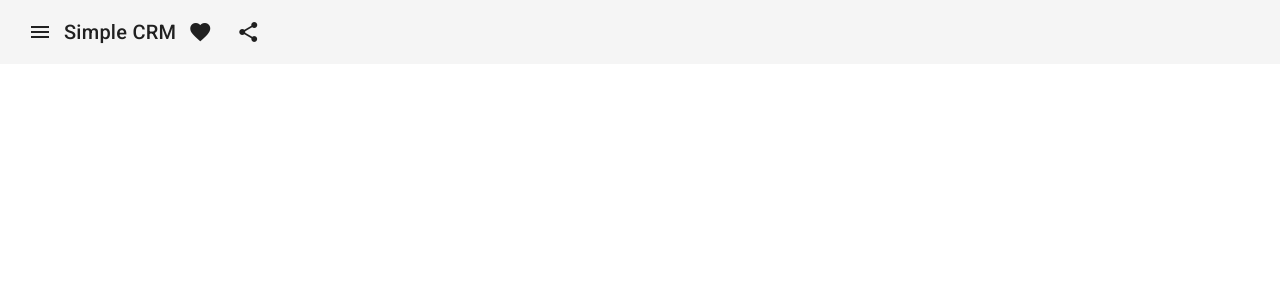
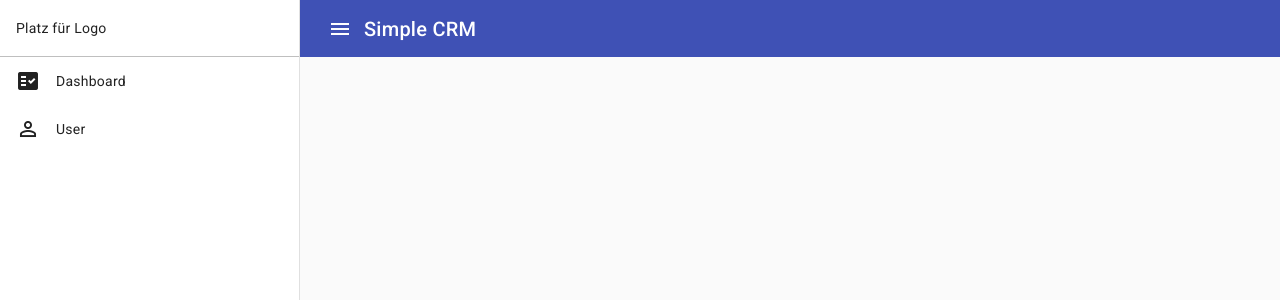
Before and after one commit to sjaroni/crm, an Angular app: page / in a window 1280 px wide. Shown: the top 300 px of the page. Built offline with nearby package versions, Linux system fonts and the light colour scheme.

Commit message:
style: sidenav design

```diff
--- a/src/app/app.component.html
+++ b/src/app/app.component.html
@@ -1,13 +1,22 @@
-<mat-toolbar>
-  <button mat-icon-button class="example-icon" aria-label="Example icon-button with menu icon">
-    <mat-icon>menu</mat-icon>
-  </button>
-  <span>Simple CRM</span>
-  <span class="example-spacer"></span>
-  <button mat-icon-button class="example-icon favorite-icon" aria-label="Example icon-button with heart icon">
-    <mat-icon>favorite</mat-icon>
-  </button>
-  <button mat-icon-button class="example-icon" aria-label="Example icon-button with share icon">
-    <mat-icon>share</mat-icon>
-  </button>
-</mat-toolbar>
+<mat-drawer-container class="mat-drawer-container" autosize>
+  <mat-drawer #drawer class="sidenav" [opened]="true" mode="side">
+    <div class="logo-container">Platz für Logo</div>
+
+    <ul class="menu-items">
+      <li><mat-icon>fact_check</mat-icon>Dashboard</li>
+      <li><mat-icon>perm_identity</mat-icon>User</li>
+    </ul>
+
+  </mat-drawer>
+
+  <div class="example-sidenav-content">
+
+    <mat-toolbar color="primary">
+      <button mat-icon-button (click)="drawer.toggle()">
+        <mat-icon>menu</mat-icon>
+      </button>
+      <span>Simple CRM</span>
+    </mat-toolbar>
+  </div>
+
+</mat-drawer-container>
--- a/src/app/app.component.scss
+++ b/src/app/app.component.scss
@@ -0,0 +1,42 @@
+.mat-drawer-container {
+  height: 100vh;
+}
+
+.sidenav {
+  width: 300px;
+}
+
+.logo-container {
+  border-bottom: 1px solid rgba(0, 0, 0, 0.25);
+  padding: 0 16px;
+  min-height: 56px;
+  display: flex;
+  align-items: center;
+}
+
+mat-toolbar,
+mat-toolbar-row {
+  min-height: 57px;
+  height: 57px;
+}
+
+.menu-items {
+  list-style: none;
+  padding: 0;
+  margin: 0;
+
+  li{
+    padding: 0 16px;
+    height: 48px;
+    display: flex;
+    align-items: center;
+    gap: 16px;
+    cursor: pointer;
+
+    &:hover{
+      background-color: rgba(0, 0, 0, 0.1);
+    }
+
+  }
+
+}
--- a/src/app/app.component.ts
+++ b/src/app/app.component.ts
@@ -1,9 +1,10 @@
 import { Component } from '@angular/core';
 import { CommonModule } from '@angular/common';
 import { RouterOutlet } from '@angular/router';
-import { MatIconModule} from '@angular/material/icon';
-import { MatButtonModule} from '@angular/material/button';
+import { MatIconModule } from '@angular/material/icon';
+import { MatButtonModule } from '@angular/material/button';
 import { MatToolbarModule } from '@angular/material/toolbar';
+import { MatSidenavModule } from '@angular/material/sidenav';
 
 @Component({
   selector: 'app-root',
@@ -13,11 +14,14 @@ import { MatToolbarModule } from '@angular/material/toolbar';
     RouterOutlet,
     MatIconModule,
     MatButtonModule,
-    MatToolbarModule
+    MatToolbarModule,
+    MatSidenavModule
   ],
   templateUrl: './app.component.html',
-  styleUrl: './app.component.scss'
+  styleUrl: './app.component.scss',
 })
 export class AppComponent {
   title = 'simple-crm';
+  showFiller = false;
+
 }
```
